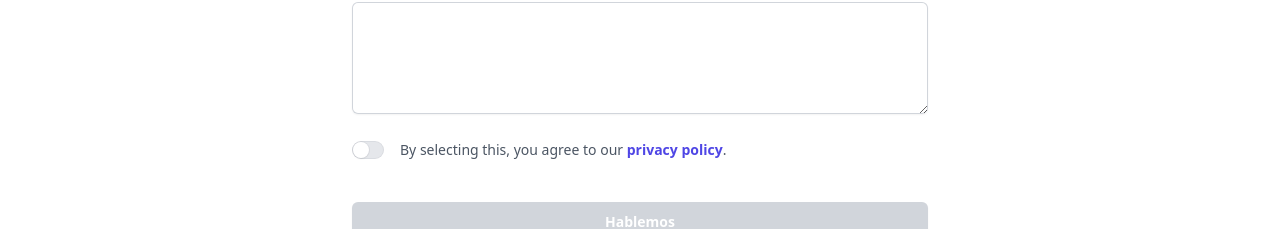
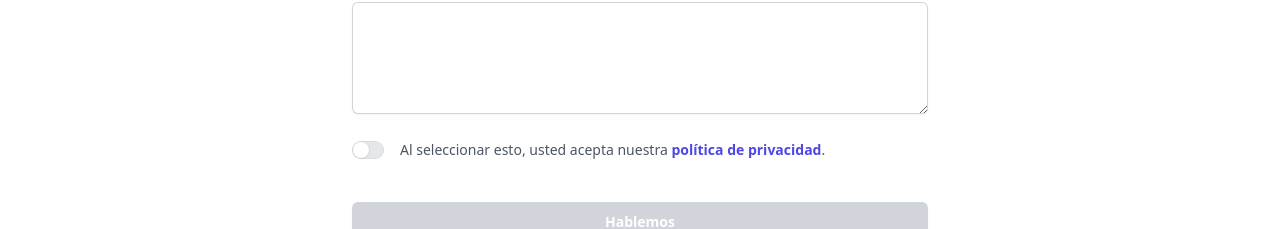
Before and after one commit to Paw-adopt/frontend, a Next.js app: page /contacto in a window 1280 px wide. Shown: the part 444-673 px from the top of the page. Built offline with nearby package versions, Linux system fonts and the light colour scheme.

Commit message:
updated contact page: changed text in spanish and added link to privacy policy page

```diff
--- a/src/app/contacto/page.tsx
+++ b/src/app/contacto/page.tsx
@@ -104,10 +104,10 @@ export default function ContactPage() {
                     />
                   </Switch>
                 </div>
-                <Switch.Label className="text-sm leading-6 text-gray-600">
-                  By selecting this, you agree to our{' '}
-                  <a href="#" className="font-semibold text-indigo-600">
-                    privacy policy
+                <Switch.Label passive className="text-sm leading-6 text-gray-600">
+                  Al seleccionar esto, usted acepta nuestra{' '}
+                  <a href="/politica-de-privacidad" className="font-semibold text-indigo-600">
+                    política de privacidad
                   </a>
                   .
                 </Switch.Label>
```
